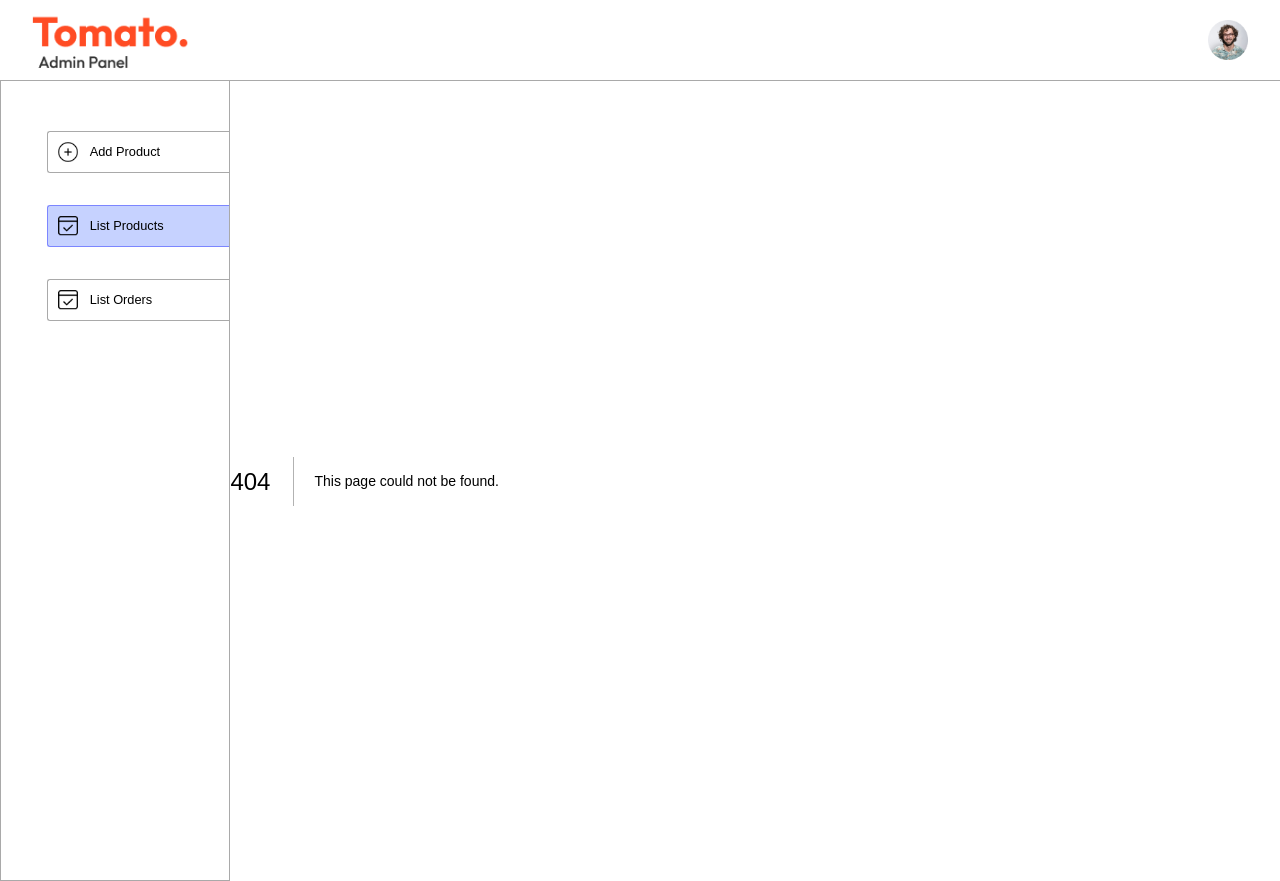
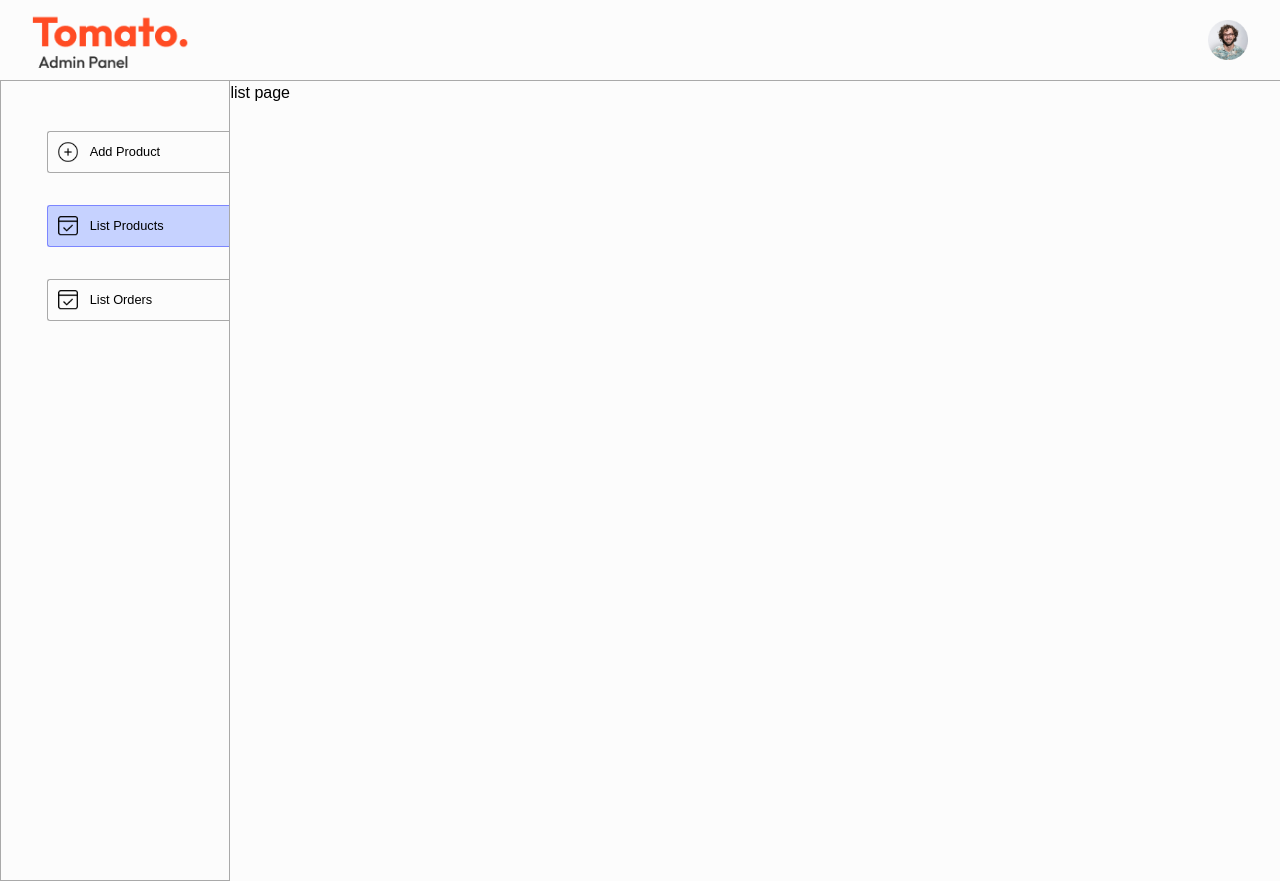
Before and after one commit to Winfredo/Food-Delivery-App, a Next.js app in the folder admin/: page /list in a window 1280 px wide. Before the commit this address had no page. Built offline with nearby package versions, Linux system fonts and the light colour scheme.

Commit message:
create list page.

```diff
--- /dev/null
+++ b/admin/app/list/page.tsx
@@ -0,0 +1,11 @@
+import React from 'react'
+
+const page = () => {
+  return (
+    <div>
+      <p>list page</p>
+    </div>
+  )
+}
+
+export default page
```
